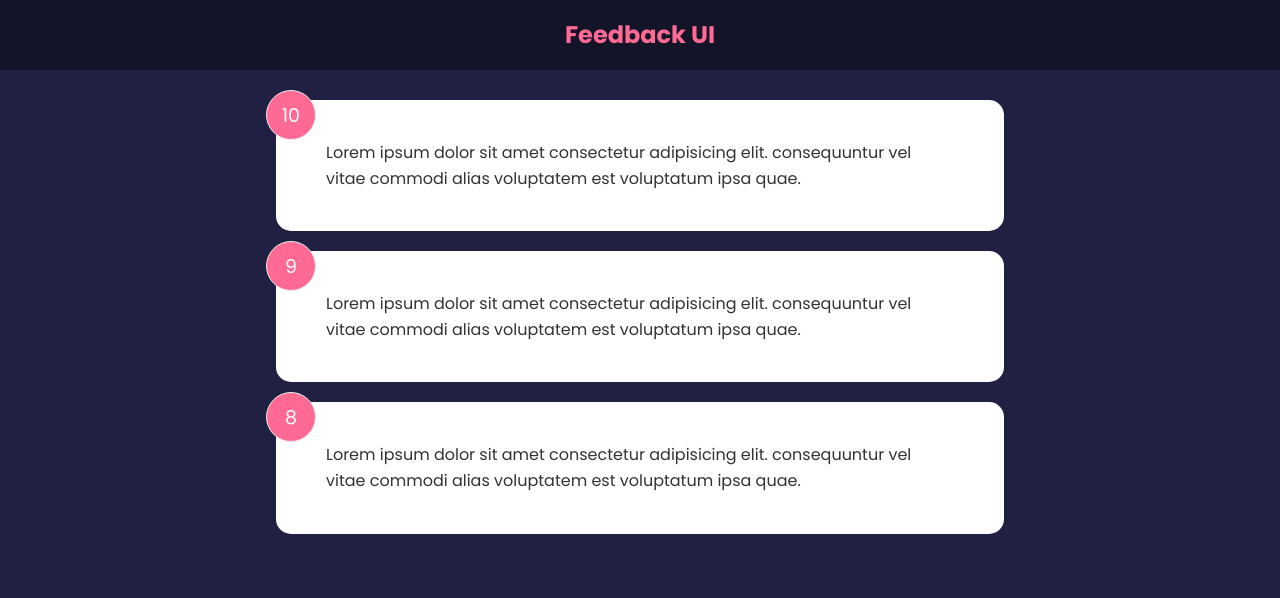
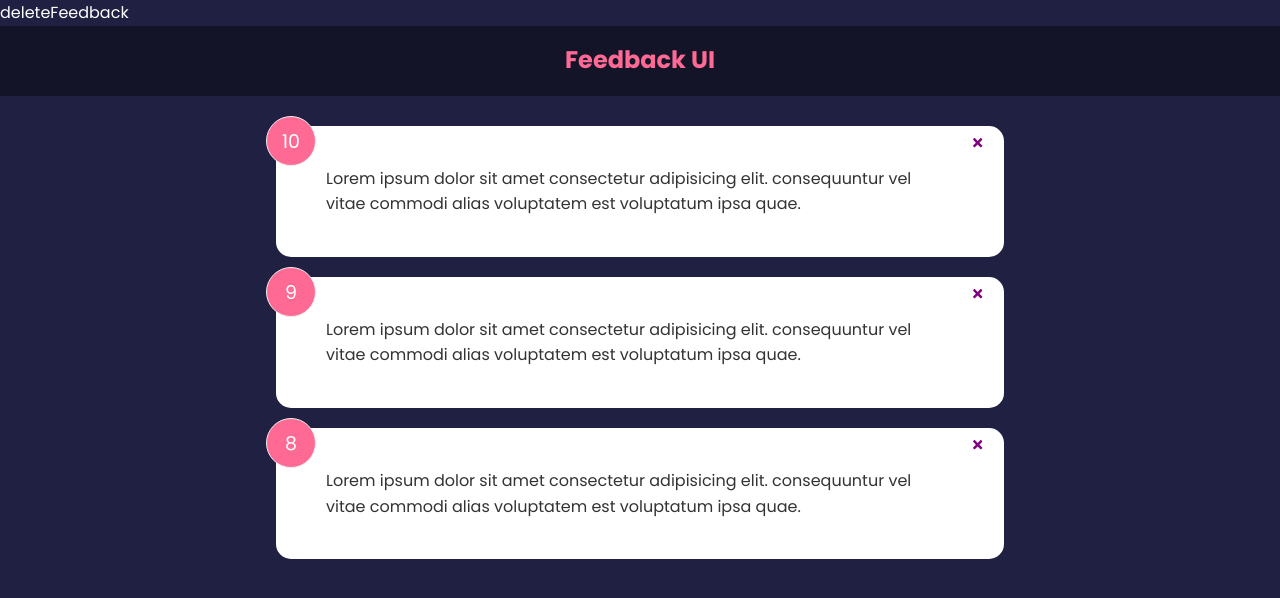
Before and after one commit to jvboronat/feedback-app, a React (Create React App) app: page / in a window 1280 px wide. Shown: the top 598 px of the page. Built offline with nearby package versions, Linux system fonts and the light colour scheme.

Commit message:
Event and Prop Drilling

```diff
--- a/package.json
+++ b/package.json
@@ -8,6 +8,7 @@
     "@testing-library/user-event": "^13.5.0",
     "react": "^17.0.2",
     "react-dom": "^17.0.2",
+    "react-icons": "^4.3.1",
     "react-scripts": "5.0.0",
     "web-vitals": "^2.1.2"
   },
--- a/src/App.js
+++ b/src/App.js
@@ -6,13 +6,22 @@
 
 function App() {
 
+  const deleteFeedback = (id) => {
+
+    if (window.confirm('Are you sure you want to delete?'))
+    {
+      setfeedback(feedback.filter((item) => item.id !== id))
+    }
+
+  }
+
   const [feedback, setfeedback] = useState(FeedbackData)
   return (
-    <>
+    <>deleteFeedback
       <Header />
       <div className="container">
 
-        <FeedBackList items={feedback}/>
+        <FeedBackList handleDelete={deleteFeedback} items={feedback}/>
       </div>
 
     </>
--- a/src/components/FeedBackList.jsx
+++ b/src/components/FeedBackList.jsx
@@ -1,7 +1,7 @@
 import FeedbackItem from "./FeedbackItem"
 import PropTypes from 'prop-types'
 
-function FeedBackList({items}) {
+function FeedBackList({items, handleDelete}) {
 
     //console.log(items);
 
@@ -12,7 +12,9 @@
     return (
         <div  className="feedback-list">
             {items.map((item)=>
-                {return (<FeedbackItem key={item.id} item={item}/> )  })
+                {return (
+                <FeedbackItem handleDelete={handleDelete} key={item.id} item={item}/>
+                )  })
              }
         </div>
     )
--- a/src/components/FeedbackItem.jsx
+++ b/src/components/FeedbackItem.jsx
@@ -2,21 +2,16 @@
 
 import Card from './shared/Card'
 import { PropTypes } from "prop-types"
+import {FaTimes} from 'react-icons/fa'
 
-function FeedbackItem({item}) {
-    //const [rating, setRating] = useState(7)
-    //const [text, setText] = useState('This is an example of Feedback Item')
+function FeedbackItem({item, handleDelete}) {
 
-/*     const hadcleClick = () => {
-
-        setRating((prev) => {
-            return prev + 1
-        })
-    }
- */
     return (
         <Card reverse={false}>
             <div className="num-display"> {item.rating}</div>
+            <button className="close" onClick={() => handleDelete(item.id)}>
+                <FaTimes color='purple'></FaTimes>
+            </button>
             <div className="text-display">{item.text}  </div>
 
         </Card>
```
Also changed, not shown: 1 other file (tests, documents, lock files or other folders).
